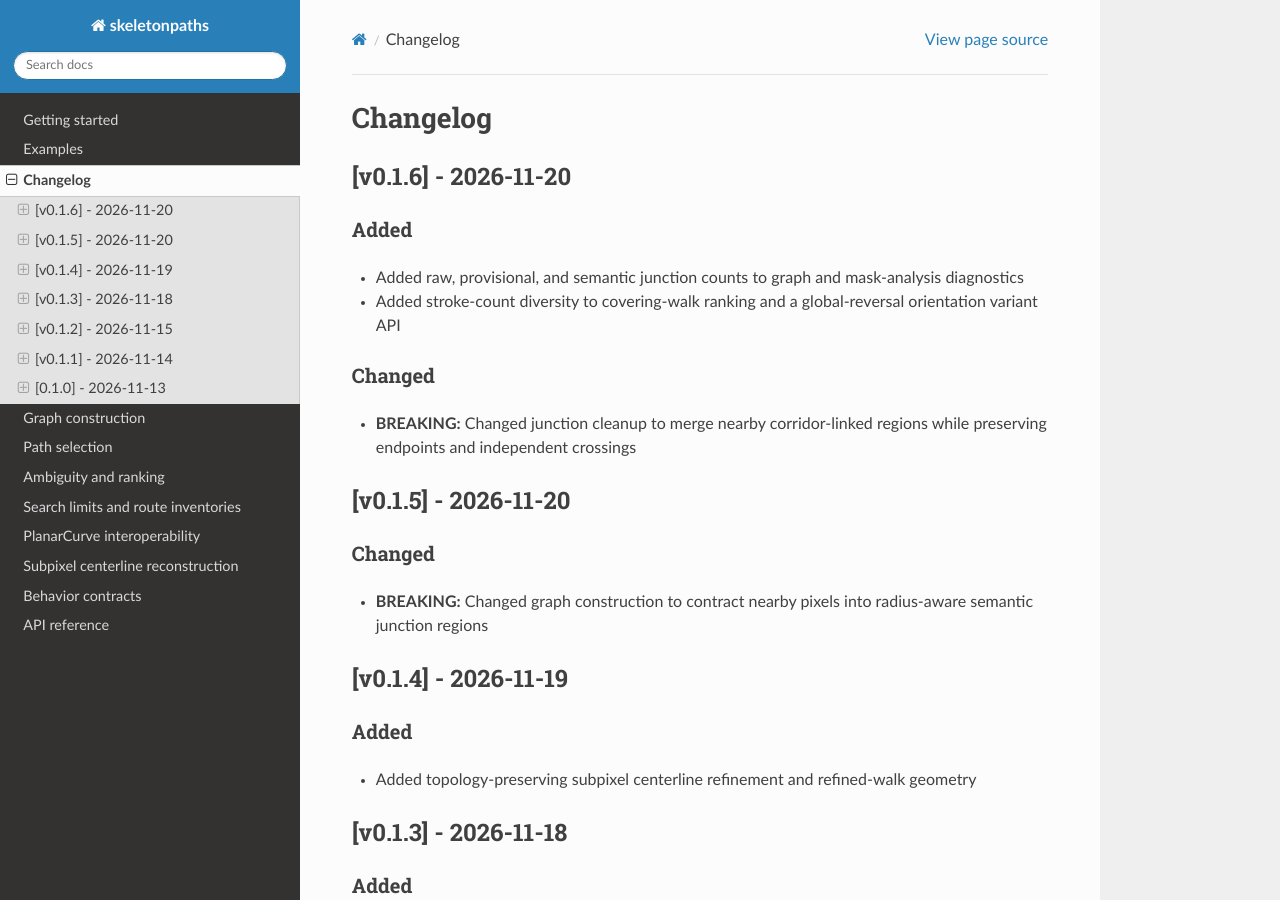
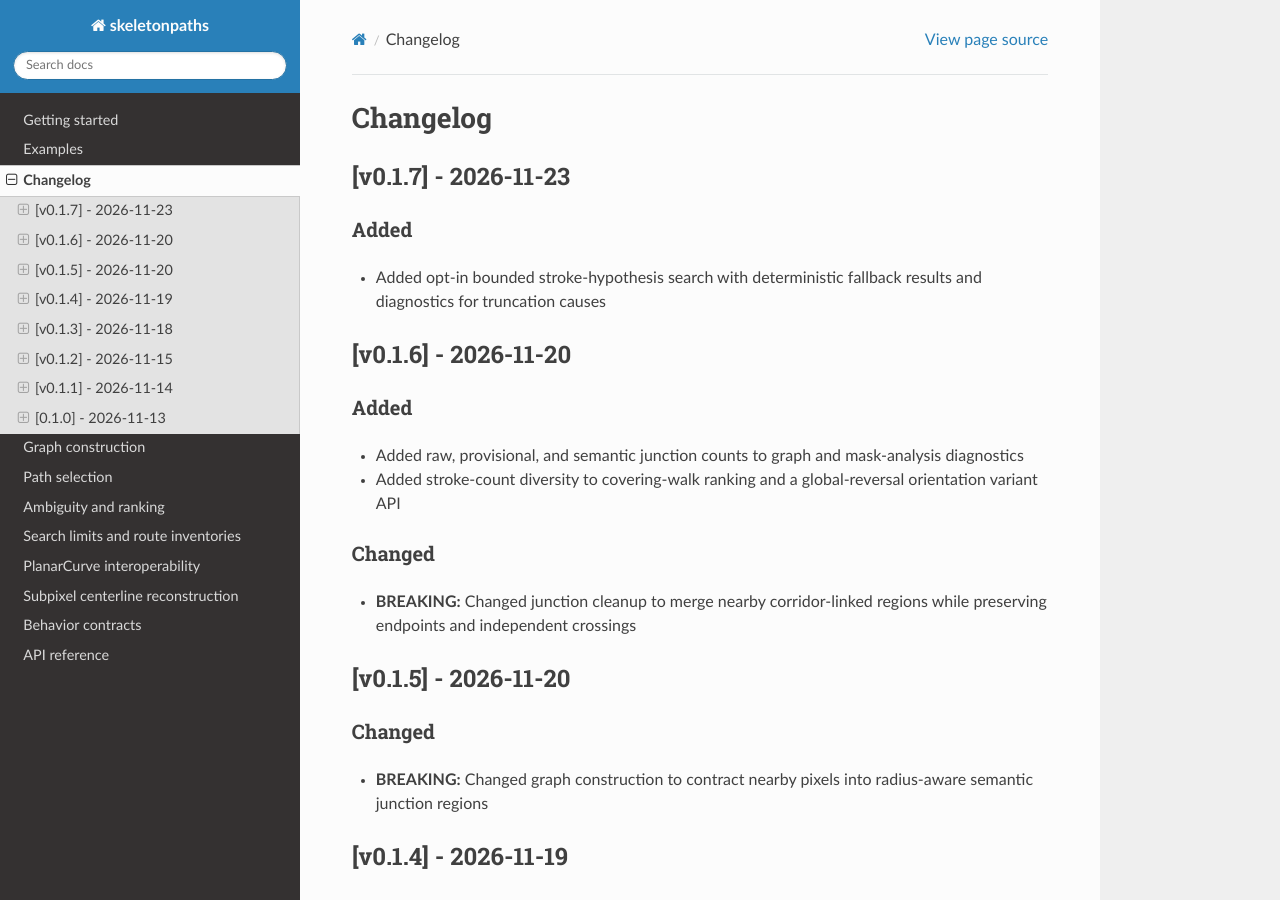
Before and after one commit to schreibatlas/skeletonpaths, a Sphinx documentation site: the page built from docs/changelog.md, in a window 1280 px wide and 900 px high. Built offline with Sphinx 7.4.7 and the Read the Docs theme 3.1.0, drawn with Linux system fonts in a browser that asks for light colours.

Commit message:
doc: changelog

```diff
--- a/docs/changelog.md
+++ b/docs/changelog.md
@@ -1,4 +1,10 @@
 # Changelog
+
+## [v0.1.7] - 2026-11-23
+### Added
+- Added opt-in bounded stroke-hypothesis search with deterministic fallback results and diagnostics for truncation causes
+
+<!-- generated by releaseledger -->
 
 ## [v0.1.6] - 2026-11-20
 ### Added
```
Also changed, not shown: .ledger/releaseledger/data/ledgers/main/releases/v0.1.7/entries/entry-0001.md (added), .ledger/releaseledger/data/ledgers/main/releases/v0.1.7/release.md (added), 8 other files.
